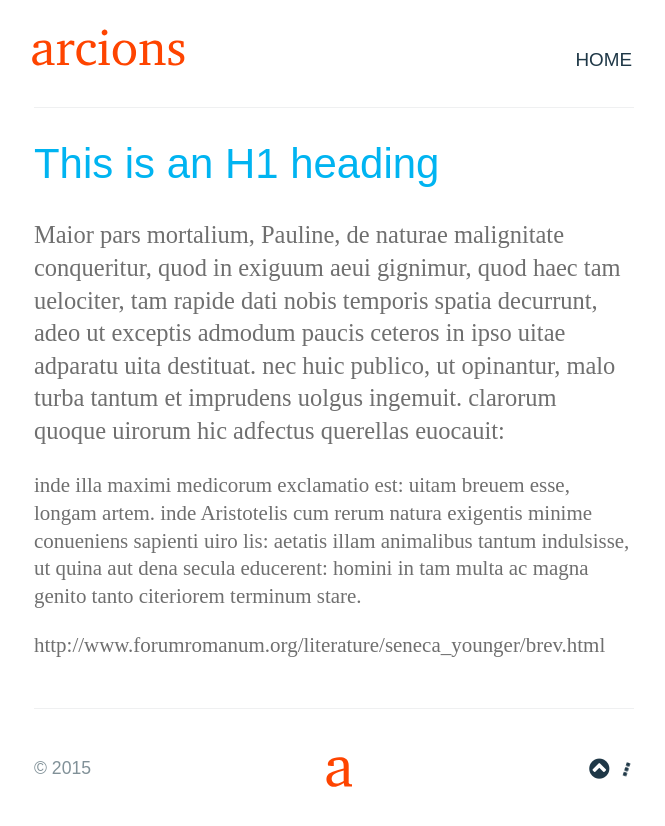
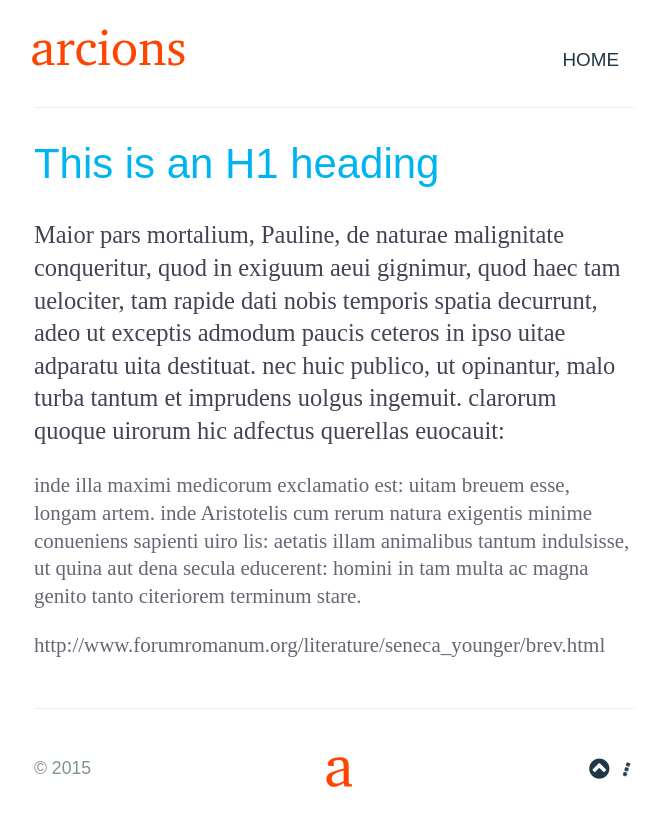
Before and after one commit to arcions/arcions.github.io, a Jekyll site: the page built from index.html, in a window 1280 px wide. Shown: the top 826 px of the page, without its empty margins (306-971 px from the left). Built offline with Jekyll 4.4.1, drawn with Linux system fonts in a browser that asks for light colours; nearby versions of some CDN libraries; some web fonts are replaced; Markdown is read by kramdown in place of the engine named in the settings.

Commit message:
Update main.css

```diff
--- a/stylesheets/main.css
+++ b/stylesheets/main.css
@@ -10,7 +10,7 @@ body {
   /* font: 131%/1.33 'FiraBook', sans-serif; */
   font: 131%/1.33 'Charter', serif;
   font-weight: 300;
-  color: #6F6F6F;
+  color: #667;
   word-wrap: break-word;
   font-feature-settings: "liga", "pnum", "cpsp", "case";
   text-rendering: optimizeLegibility;
@@ -57,6 +57,7 @@ p.lead {
   /* font-family: 'FiraExLig', sans-serif;
   font-family: 'Charter', serif; */
   font-size: 1.53rem;
+  color:#434355;
   font-feature-settings: "liga", "pnum", "cpsp", "case";
   text-rendering: optimizeLegibility;
   -webkit-font-variant-ligatures: common-ligatures;
@@ -67,6 +68,7 @@ p.lead em {
   /* font-family: 'FiraExLigIt', sans-serif; */
   font-family: 'CharterIt', serif;
   font-size: 1.53rem;
+  color:#434355;
   font-feature-settings: "liga", "pnum", "cpsp", "case";
   text-rendering: optimizeLegibility;
   -webkit-font-variant-ligatures: common-ligatures;
@@ -77,6 +79,7 @@ p.lead strong {
   /* font-family: 'FiraBook', sans-serif; */
   font-family: 'CharterB', serif;
   font-size: 1.53rem;
+  color:#434355;
   font-feature-settings: "liga", "pnum", "cpsp", "case";
   text-rendering: optimizeLegibility;
   -webkit-font-variant-ligatures: common-ligatures;
@@ -130,8 +133,8 @@ a {
   -o-font-feature-settings: inherit;
 }
   a:hover {
-    background-color: #FEE;
-    border-radius: 10px;
+    background-color: rgba(255,55,55,0.2);
+    border-radius: 9px;
     height: 100%;
     padding:2px;
   }
@@ -310,3 +313,34 @@ nav ul li {
     font-size: 90%;
     text-transform:uppercase;
 }
+
+nav a {
+    color: #1F3847;
+    text-decoration: none;
+    padding: 13px 15px;
+    font-weight: normal;
+    }
+      nav a:hover {
+        background-color: rgba(196,43,43,0.1);
+        padding: 13px 15px;
+        border-radius: 5px;
+      }
+
+  @media screen and (min-width: 64em) {
+    nav a {
+    padding: 13px 15px;
+    }
+    nav a:hover {
+      padding: 13px 15px; } }
+  @media screen and (min-width: 42em) and (max-width: 64em) {
+    nav a {
+    padding: 7px 9px;
+    }
+    nav a:hover {
+      padding: 7px 9px; } }
+  @media screen and (max-width: 42em) {
+    nav a {
+    padding: 5px 7px;
+    }
+    nav a:hover {
+      padding: 5px 7px; } }
```
